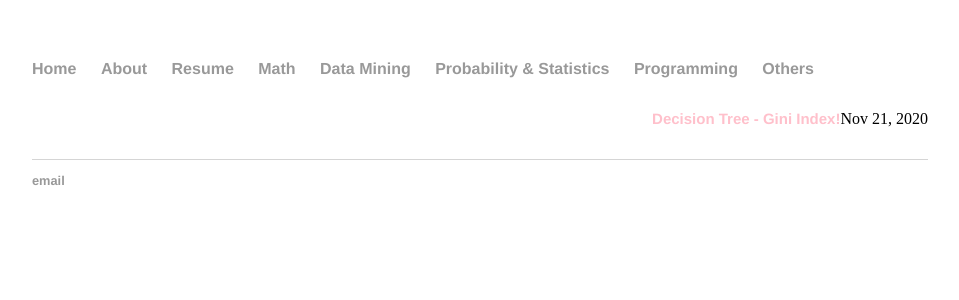
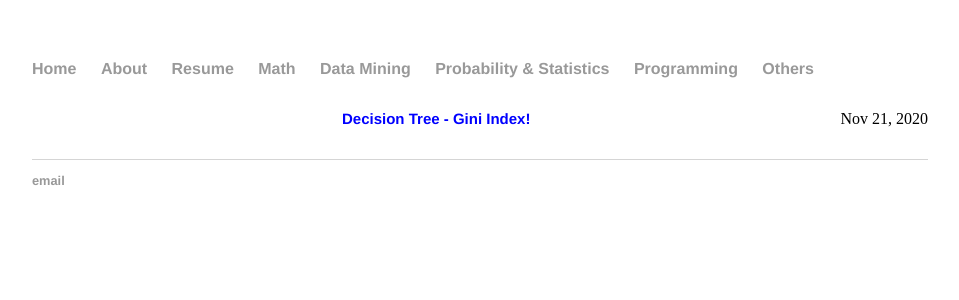
Before and after one commit to lytranp/lytranp.github.io, a Jekyll site: the page built from datamining/index.html, in a window 1280 px wide. Shown: the top 300 px of the page, without its empty margins (160-1119 px from the left). Built offline with Jekyll 4.4.1, drawn with Linux system fonts in a browser that asks for light colours.

Commit message:
Update index.html

```diff
--- a/datamining/index.html
+++ b/datamining/index.html
@@ -13,7 +13,7 @@ permalink: datamining
       <div class="post">
         <h1 class="post-title">
           <a href="{{ post.url }}">
-            <h1 style="color:pink;font-size:15px;text-align:right">{{ post.title }}</h1>
+            <h1 style="color:blue;font-size:15px;text-align:center">{{ post.title }}</h1>
           </a>
         </h1>
 
```
